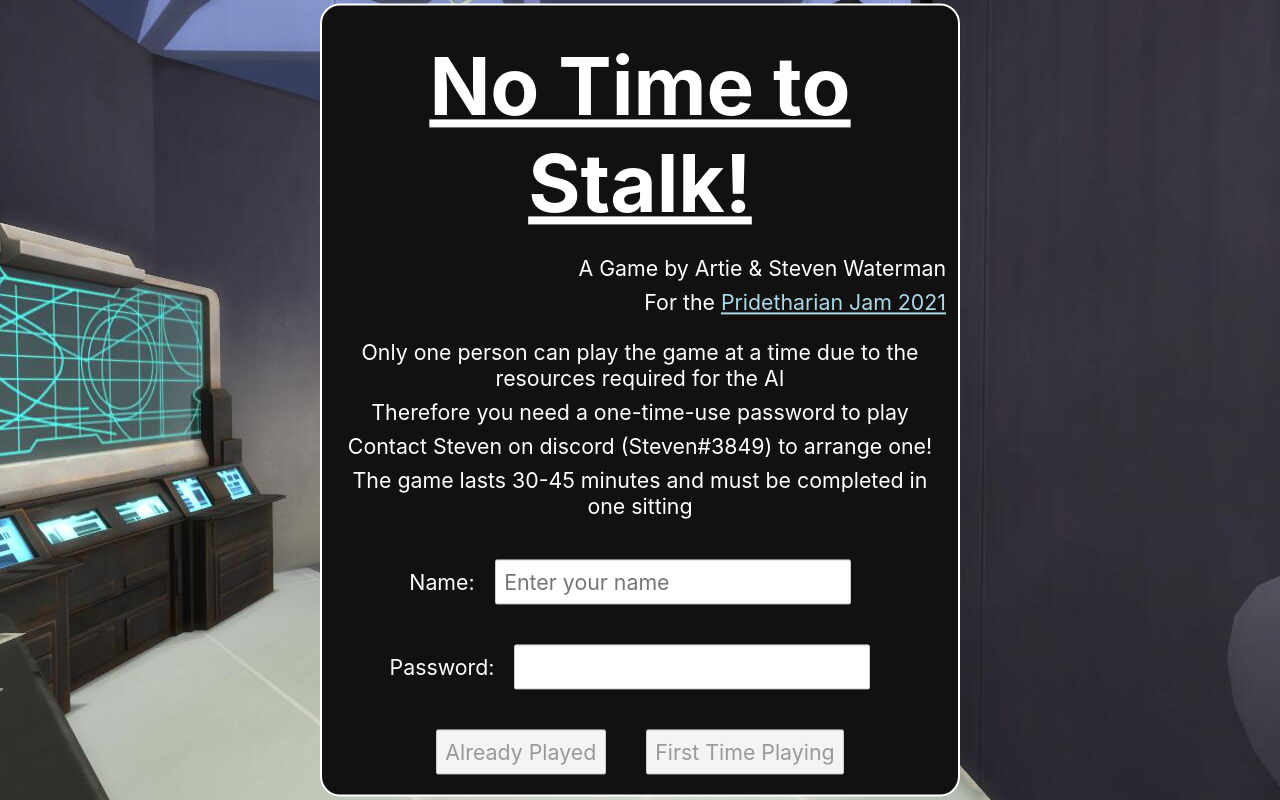
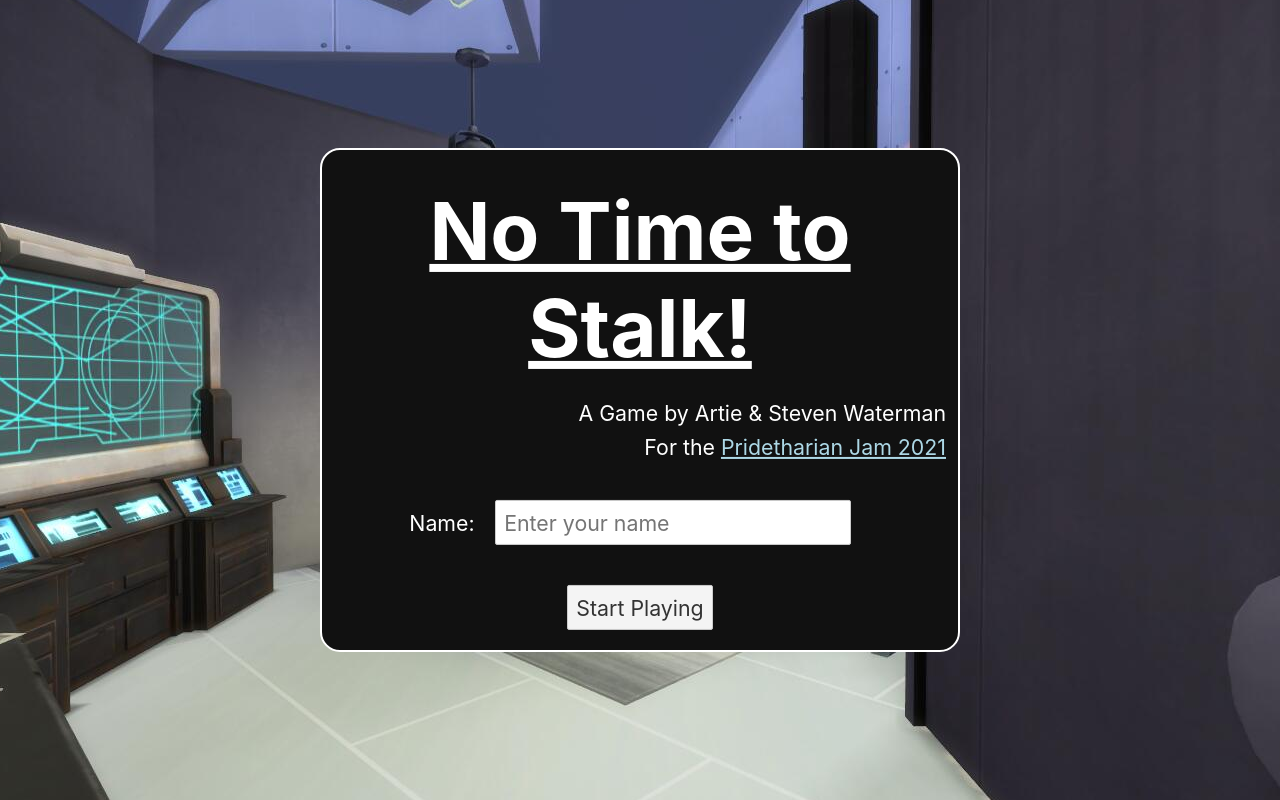
Before and after one commit to stevenwaterman/NoTimeToStalk, a Svelte app in the folder client/: page / in a window 1280 px wide. Built offline with nearby package versions, Linux system fonts and the light colour scheme.

Commit message:
changes to remove api

```diff
--- a/client/src/Start.svelte
+++ b/client/src/Start.svelte
@@ -1,55 +1,26 @@
 <script lang="ts">
   import { createEventDispatcher } from "svelte";
-  import { apiUrl } from "./main";
+  // import { apiUrl } from "./main";
   import type { ExploreCharacters } from "./statemachine/controller";
   import { fetchedStateStore, userInputStore } from "./statemachine/state";
+  import type { FetchedState } from "./statemachine/state";
 
   let name: string = "";
-  let password: string = localStorage.getItem("password") || "";
-
-  let valid: boolean;
-  $: valid = name.length >= 3 && password.length === 36;
 
   const dispatch = createEventDispatcher();
 
-  let request: Promise<Response> | null = null;
+  let state: FetchedState | null = null;
 
   function logIn() {
-    localStorage.setItem("password", password);
     userInputStore.update(userInput => {
       userInput.name = name;
       return userInput;
     });
-    request = fetch(`${apiUrl}/game?id=${password}`);
+    // request = fetch(`${apiUrl}/game?id=${password}`);
   }
 
-  function checkDeath() {
-    localStorage.setItem("password", password);
-    fetch(`${apiUrl}/alive?id=${password}`).then(async response => {
-      if (response.status === 200) {
-        const body: {
-          name: string;
-          killed?: {
-            time: Date;
-            character: ExploreCharacters;
-            reason: string;
-            name: string;
-          }
-        } = await response.json();
-        if (body.killed === undefined) {
-          alert(`${body.name}, you are still alive. Good job!`);
-        } else {
-          alert(`${body.name}, you were killed by ${body.killed.character} at ${body.killed.time}. The player, ${body.killed.name}, gave this reason: ${body.killed.reason}`)
-        }
-      } else {
-        alert(`${response.status} error`);
-      }
-    });
-  }
-
-  async function start(response: Response) {
-    const body = await response.json();
-    fetchedStateStore.set(body);
+  async function start(state: FetchedState) {
+    fetchedStateStore.set(state);
     dispatch("start");
   }
 </script>
@@ -131,45 +102,23 @@
   <h1>No Time to Stalk!</h1>
   <p class="subtitle">A Game by Artie & Steven Waterman</p>
   <p class="subtitle" style="margin-bottom: 20px;">For the <a href="https://itch.io/jam/pridetharian21">Pridetharian Jam 2021</a></p>
-  {#if request}
-    {#await request}
-      <p>Logging in...</p>
-    {:then response}
-      {#if response.status === 200}
+  {#if state}
     <p>Logged In.</p>
     <p>In this game, your actions and inputs will be recorded and processed by an AI</p>
     <p>Please try to keep it PG!</p>
     <p>Do not close this tab until the game is complete, or you will lose all progress</p>
     <p>The game is designed to be played on a 16:9 desktop, full-screen (press f11)</p>
+    <p>Make sure you can see the background images and hear the audio!</p>
     <p>Everything else is untested</p>
-        <button on:click="{() => start(response)}">Start</button>
-      {:else if response.status === 403}
-        <p>Incorrect Password</p>
+    <button on:click="{() => start(state)}">Start</button>
   {:else}
-        <p>HTTP Error - Status {response.status}</p>
-      {/if}
-    {:catch error}
-      <p>Error: {error}</p>
-    {/await}
-  {:else}
-    <p>Only one person can play the game at a time due to the resources required for the AI</p>
-    <p>Therefore you need a one-time-use password to play</p>
-    <p>Contact Steven on discord (Steven#3849) to arrange one!</p>
-    <p style="margin-bottom: 20px;">The game lasts 30-45 minutes and must be completed in one sitting</p>
-
     <div class="row">
       <label for="name">Name:</label>
       <input id="name" bind:value={name} type="text" placeholder="Enter your name"/>
     </div>
 
     <div class="row">
-      <label for="password">Password:</label>
-      <input id="password" bind:value={password} type="password"/>
-    </div>
-
-    <div class="row">
-      <button on:click={checkDeath} disabled={password.length !== 36}>Already Played</button>
-      <button on:click={logIn} disabled={!valid}>First Time Playing</button>
+      <button on:click={logIn}>Start Playing</button>
     </div>
   {/if}
 </div>
--- a/client/src/main.ts
+++ b/client/src/main.ts
@@ -5,5 +5,3 @@ export default new App({
   props: {
   }
 });
-
-export const apiUrl = "http://game.stewaterman.com:8080";
--- a/client/src/statemachine/controller.ts
+++ b/client/src/statemachine/controller.ts
@@ -1,6 +1,5 @@
 import { get_store_value } from "svelte/internal";
 import { derived, Readable, Writable, writable } from "svelte/store";
-import { apiUrl } from "../main";
 import type { CharacterTimeline, CharacterTimelineStep, RoomFlags } from "./explore/explore";
 import { characterStateStore, fetchedStateStore, otherCharacterStateStore, postDataStore, roomFlagsStore, timeStore, UserInput, userInputStore } from "./state";
 
@@ -110,9 +109,9 @@ export function postInfo() {
   const json = JSON.stringify(body);
   localStorage.setItem("body", json);
 
-  fetch(`${apiUrl}/game`, {
-    method: "POST",
-    body: json,
-    headers: { 'Content-Type': 'application/json' },
-  })
+  // fetch(`${apiUrl}/game`, {
+  //   method: "POST",
+  //   body: json,
+  //   headers: { 'Content-Type': 'application/json' },
+  // })
 }
--- a/client/src/statemachine/state.ts
+++ b/client/src/statemachine/state.ts
@@ -35,7 +35,7 @@ export const timeStore: Readable<{ time: number, paused: boolean}> & { pause: ()
 
 export const pausedStore: Readable<boolean> = derived(timeStore, ({paused}) => paused);
 
-type FetchedState = {
+export type FetchedState = {
   character: ExploreCharacters;
   backstories: Partial<Record<ExploreCharacters, number>>;
   alibis: Partial<Record<ExploreCharacters, string>>;
```
Lines whose indentation alone changed are shown as unchanged.
